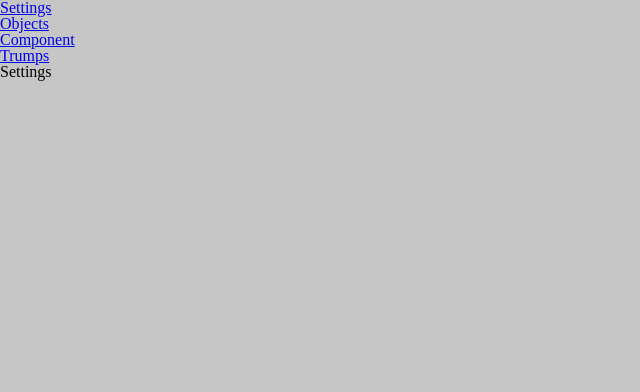
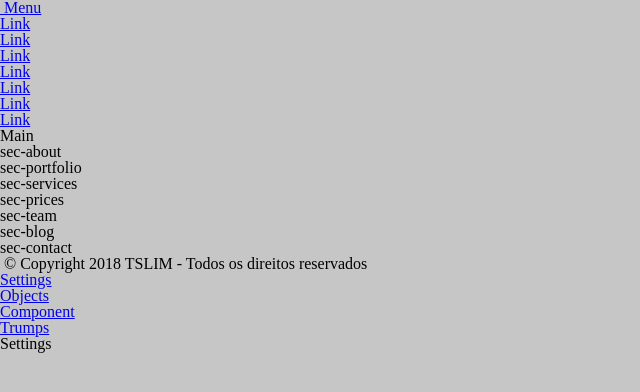
Before and after one commit to robertourias/2018agencytheme, a website: page index.html in a window 1280 px wide. Shown: the whole page, without its empty margins (0-640 px from the left). Drawn offline with Linux system fonts and the light colour scheme.

Commit message:
Atualizando HTML inicial

```diff
--- a/index.html
+++ b/index.html
@@ -4,10 +4,75 @@
     <meta charset="UTF-8">
     <meta name="viewport" content="width=device-width, initial-scale=1.0">
     <meta http-equiv="X-UA-Compatible" content="ie=edge">
+    <title>Agency 2018</title>
+    <meta name="description" content="" />
+    <meta name="keywords" content="" />
     <link rel="stylesheet" href="stylesheets/screen.css">
-    <title>Agency 2018</title>
 </head>
 <body>
+    <header id="header">
+        <div class="wrapper">
+            <a href="#">
+                <img src="" alt="">
+            </a>
+
+            <a href="#nav-header">Menu</a>
+
+            <nav id="nav-header">
+                <ul>
+                    <li><a href="#pagina">Link</a></li>
+                    <li><a href="#pagina">Link</a></li>
+                    <li><a href="#pagina">Link</a></li>
+                    <li><a href="#pagina">Link</a></li>
+                    <li><a href="#pagina">Link</a></li>
+                    <li><a href="#pagina">Link</a></li>
+                    <li><a href="#pagina">Link</a></li>
+                </ul>
+            </nav>
+        </div>
+    </header>
+
+    <section id="main">
+        Main
+    </section>
+
+    <section id="sec-about">
+        sec-about
+    </section>
+
+    <section id="sec-portfolio">
+        sec-portfolio
+    </section>
+
+    <section id="sec-services">
+        sec-services
+    </section>
+
+    <section id="sec-prices">
+        sec-prices
+    </section>
+
+    <section id="sec-team">
+        sec-team
+    </section>
+
+    <section id="sec-blog">
+        sec-blog
+    </section>
+
+    <section id="sec-contact">
+        sec-contact
+    </section>
+
+    <footer id="footer">
+        <div class="wrapper">
+            <p class="align-center">
+                <img src="" alt="">
+                © Copyright 2018 TSLIM - Todos os direitos reservados
+            </p>
+        </div>
+    </footer>
+
     <nav class="nav">
         <ul>
             <li><a href="#settings">Settings</a></li>
```
